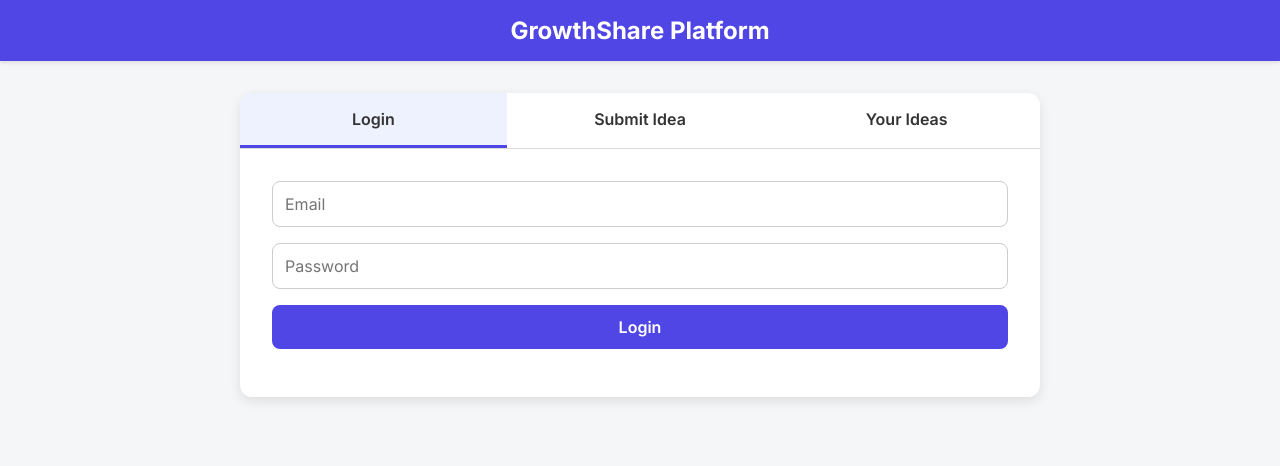
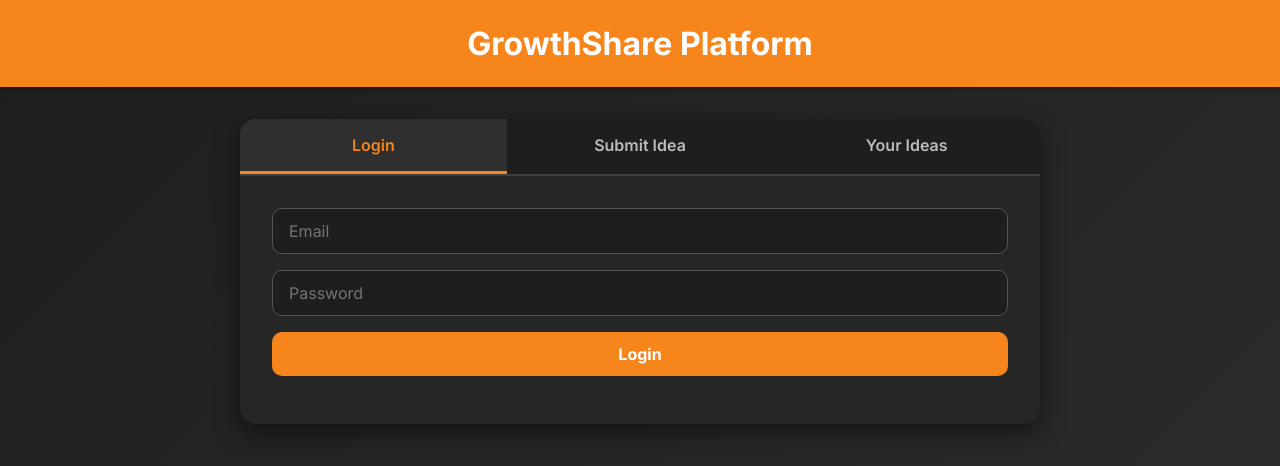
Before and after one commit to gravy291/growthshare01, a plain HTML site: page index.html in a window 1280 px wide. Drawn offline with Linux system fonts and the light colour scheme.

Commit message:
Add files via upload

```diff
--- a/index.html
+++ b/index.html
@@ -1,4 +1,3 @@
-
 <!DOCTYPE html>
 <html lang="en">
 <head>
@@ -14,35 +13,40 @@
       font-family: 'Inter', sans-serif;
     }
     body {
-      background: #f4f6f8;
-      color: #333;
+      background: linear-gradient(135deg, #1e1e1e, #2d2d2d);
+      color: #fff;
+      min-height: 100vh;
+      display: flex;
+      flex-direction: column;
     }
     header {
-      background-color: #4f46e5;
+      background-color: #f6851b;
       color: white;
-      padding: 1rem 2rem;
+      padding: 1.5rem 2rem;
       text-align: center;
-      font-size: 1.5rem;
+      font-size: 2rem;
       font-weight: bold;
-      box-shadow: 0 2px 4px rgba(0,0,0,0.1);
+      box-shadow: 0 2px 8px rgba(0,0,0,0.3);
     }
     main {
+      flex: 1;
       display: flex;
       justify-content: center;
       align-items: flex-start;
       padding: 2rem;
     }
     .container {
-      background: white;
+      background: #262626;
       width: 100%;
       max-width: 800px;
-      border-radius: 12px;
-      box-shadow: 0 4px 12px rgba(0, 0, 0, 0.1);
+      border-radius: 16px;
+      box-shadow: 0 8px 24px rgba(0, 0, 0, 0.5);
       overflow: hidden;
     }
     .tabs {
       display: flex;
-      border-bottom: 1px solid #ddd;
+      border-bottom: 2px solid #3d3d3d;
+      background-color: #1e1e1e;
     }
     .tab {
       flex: 1;
@@ -50,11 +54,13 @@
       padding: 1rem;
       cursor: pointer;
       font-weight: 600;
-      transition: background 0.2s ease;
+      color: #bbb;
+      transition: all 0.3s ease;
     }
     .tab.active {
-      background: #eef2ff;
-      border-bottom: 3px solid #4f46e5;
+      background: #2f2f2f;
+      color: #f6851b;
+      border-bottom: 3px solid #f6851b;
     }
     .tab-content {
       padding: 2rem;
@@ -63,20 +69,28 @@
     .tab-content.active {
       display: block;
     }
-    form input, form button, form textarea {
+    form input,
+    form button,
+    form textarea {
       width: 100%;
-      padding: 0.75rem;
+      padding: 0.75rem 1rem;
       margin-bottom: 1rem;
-      border: 1px solid #ccc;
-      border-radius: 8px;
+      border: 1px solid #555;
+      border-radius: 10px;
       font-size: 1rem;
+      background-color: #1e1e1e;
+      color: #fff;
     }
     form button {
-      background-color: #4f46e5;
-      color: white;
-      font-weight: 600;
+      background-color: #f6851b;
+      color: #fff;
+      font-weight: 700;
       cursor: pointer;
       border: none;
+      transition: background 0.3s ease;
+    }
+    form button:hover {
+      background-color: #e07d12;
     }
     .message {
       padding: 0.5rem 1rem;
@@ -85,12 +99,24 @@
       font-size: 0.95rem;
     }
     .success {
-      background-color: #d1fae5;
-      color: #065f46;
+      background-color: #256d1b;
+      color: #caffbf;
     }
     .error {
-      background-color: #fee2e2;
-      color: #991b1b;
+      background-color: #8b1e1e;
+      color: #ffc9c9;
+    }
+    #ideas-list > div {
+      background: #1e1e1e;
+      padding: 1rem;
+      border-radius: 8px;
+      margin-bottom: 1rem;
+      border: 1px solid #333;
+    }
+    #ideas-list strong {
+      color: #f6851b;
+      display: block;
+      margin-bottom: 0.5rem;
     }
   </style>
 </head>
@@ -171,7 +197,7 @@
         return;
       }
       list.innerHTML = ideas.map(idea => `
-        <div style="margin-bottom: 1rem;">
+        <div>
           <strong>${idea.title}</strong>
           <p>${idea.desc}</p>
         </div>
```
